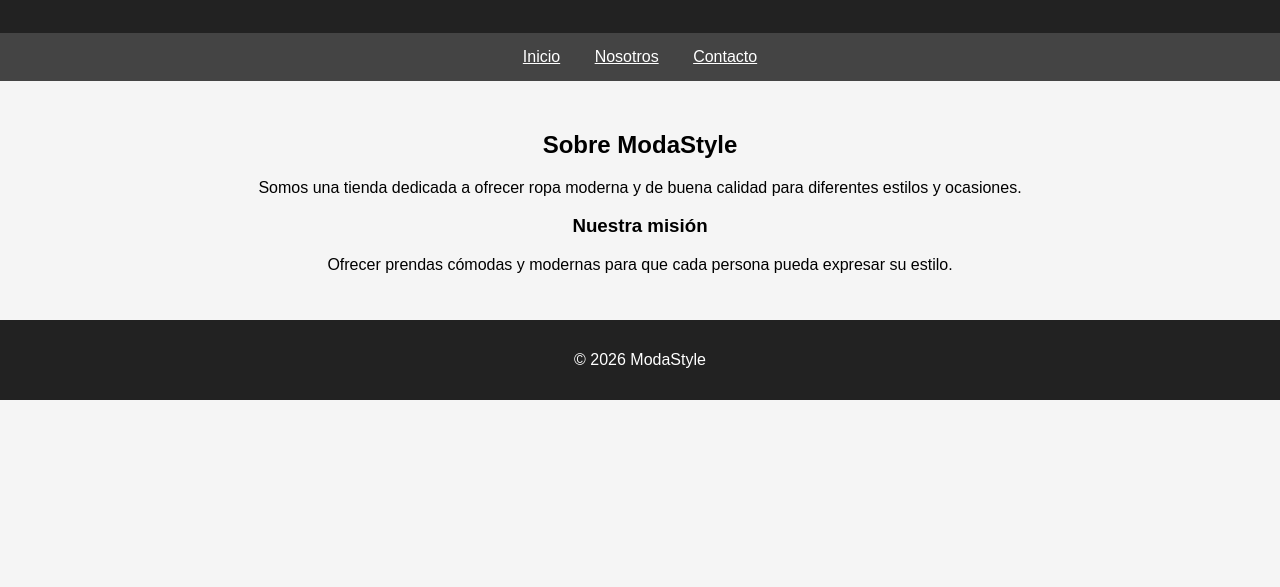
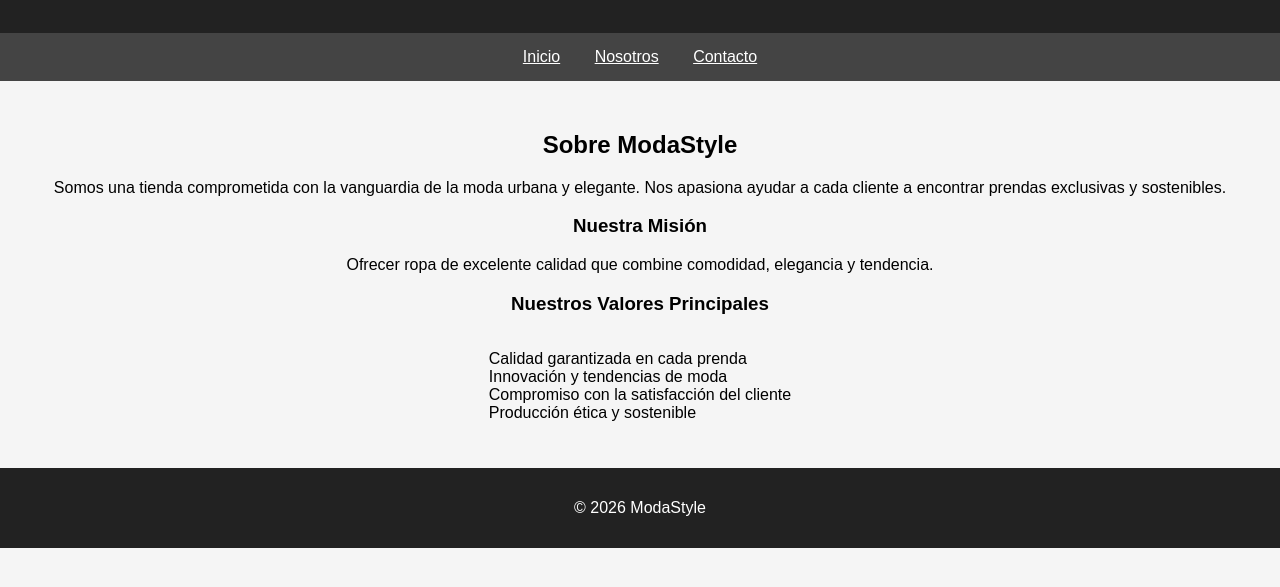
Before and after one commit to cuentaparaestudios453-ops/lab-git-sem02, a plain HTML site: page about.html in a window 1280 px wide. Shown: the part 121-708 px from the top of the page. Drawn offline with Linux system fonts and the light colour scheme.

Commit message:
feature:mejora en about.html

```diff
--- a/about.html
+++ b/about.html
@@ -21,12 +21,20 @@
     <main style="padding: 30px; text-align: center;">
         <h2>Sobre ModaStyle</h2>
         <p>
-            Somos una tienda dedicada a ofrecer ropa moderna y de buena calidad
-            para diferentes estilos y ocasiones.
+            Somos una tienda comprometida con la vanguardia de la moda urbana y elegante.
+            Nos apasiona ayudar a cada cliente a encontrar prendas exclusivas y sostenibles.
         </p>
 
-        <h3>Nuestra misión</h3>
-        <p>Ofrecer prendas cómodas y modernas para que cada persona pueda expresar su estilo.</p>
+        <h3>Nuestra Misión</h3>
+        <p>Ofrecer ropa de excelente calidad que combine comodidad, elegancia y tendencia.</p>
+
+        <h3>Nuestros Valores Principales</h3>
+        <ul style="list-style-type: none; padding: 0; display: inline-block; text-align: left;">
+            <li> Calidad garantizada en cada prenda</li>
+            <li> Innovación y tendencias de moda</li>
+            <li> Compromiso con la satisfacción del cliente</li>
+            <li> Producción ética y sostenible</li>
+        </ul>
     </main>
 
     <footer style="background-color: #222; color: white; text-align: center; padding: 15px;">
```
